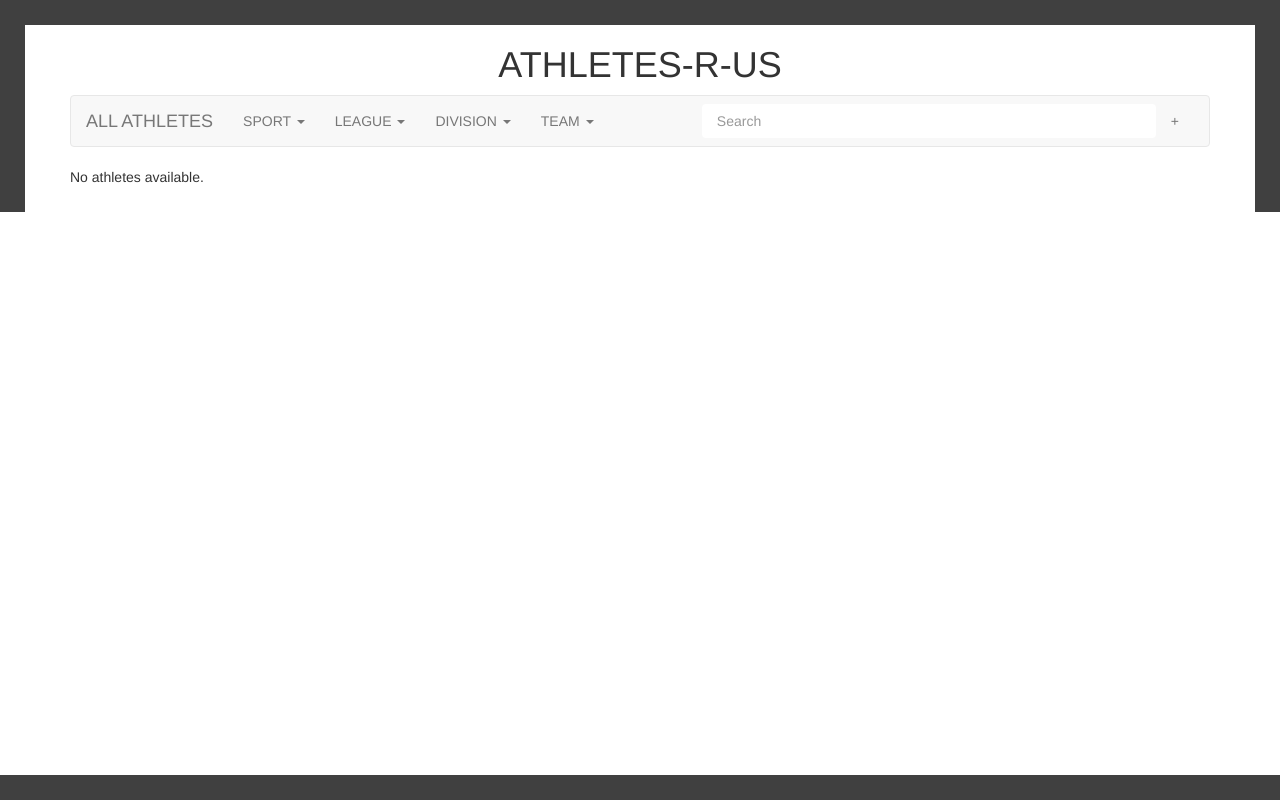
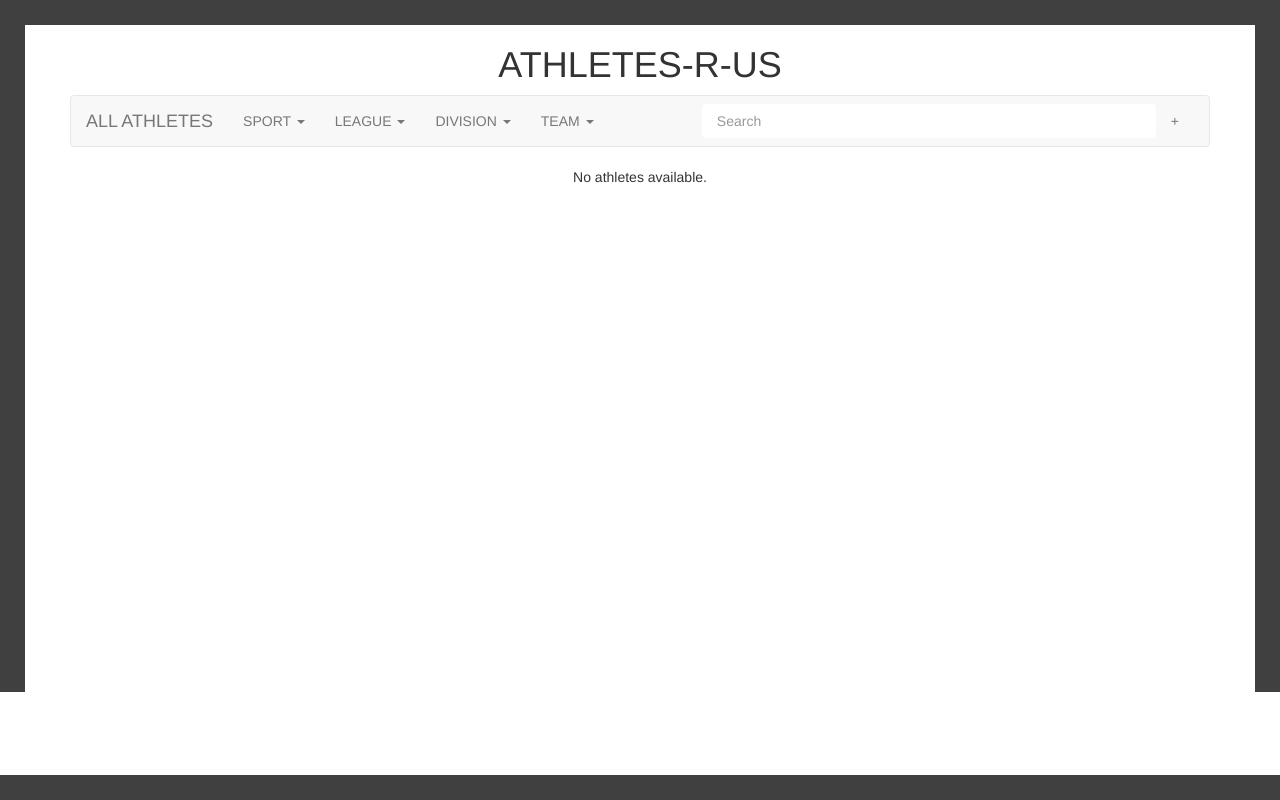
Before and after one commit to stellajkimm/take_home_challenge, a Django app: page /athletes/create/ in a window 1280 px wide. Run offline with Django 3.2, Linux system fonts and the light colour scheme; parts of the project's set-up code (start-up, migrations or seed data) failed here and were passed over; some libraries are stand-ins or nearby versions.

Commit message:
added css for no athletes avail

```diff
--- a/athletes/static/css/master.css
+++ b/athletes/static/css/master.css
@@ -1,5 +1,4 @@
 html, body {
-     give this to all tags from html to .fullscreen
     margin: 0px;
 }
 
@@ -43,12 +42,9 @@ ul.errorlist {
     display:none;
 }
 
-.container {
-    width: 80%;
-}
-
 .filler {
-
+    height: 500px;
+    text-align: center;
 }
 
 .table_form tbody tr {
```
